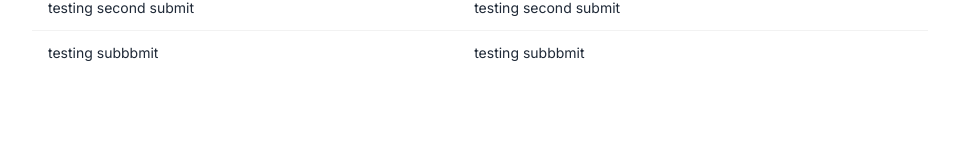
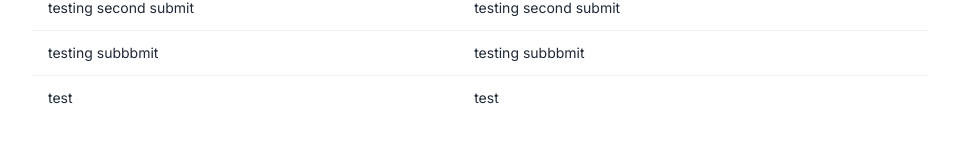
Before and after one commit to salehloke/loki-todo-app, a Next.js app: page / in a window 1280 px wide. Shown: the part 326-468 px from the top of the page, without its empty margins (160-1119 px from the left). Built offline with nearby package versions, Linux system fonts and the light colour scheme; data requests are answered from the project's data file.

Commit message:
ADDED uuid

```diff
--- a/data/todos.json
+++ b/data/todos.json
@@ -24,6 +24,11 @@
       "id": 0.5211983220957284,
       "title": "testing subbbmit",
       "description": "testing subbbmit"
+    },
+    {
+      "id": "96f0fe91-342e-4af4-8568-3773b7368b1f",
+      "title": "test",
+      "description": "test"
     }
   ]
 }
--- a/package.json
+++ b/package.json
@@ -15,12 +15,14 @@
     "next": "13.5.4",
     "react": "^18",
     "react-dom": "^18",
-    "react-icons": "^4.11.0"
+    "react-icons": "^4.11.0",
+    "uuid": "^9.0.1"
   },
   "devDependencies": {
     "@types/node": "^20",
     "@types/react": "^18",
     "@types/react-dom": "^18",
+    "@types/uuid": "^9.0.5",
     "autoprefixer": "^10.4.16",
     "eslint": "^8",
     "eslint-config-next": "13.5.4",
--- a/src/app/components/AddTask.tsx
+++ b/src/app/components/AddTask.tsx
@@ -3,6 +3,7 @@ import Modal from "./Modal";
 import { useState } from "react";
 import { addTodo } from "../../../api";
 import { useRouter } from "next/navigation";
+import { v4 as uuid } from "uuid";
 
 export default function AddTask() {
     const router = useRouter();
@@ -15,7 +16,7 @@ export default function AddTask() {
             console.log("submit new todo", newTodo);
             // save to db
             await addTodo({
-                id: Math.random(),
+                id: uuid(),
                 title: newTodo,
                 description: newTodo,
             })
```
Also changed, not shown: 1 other file (tests, documents, lock files or other folders).
